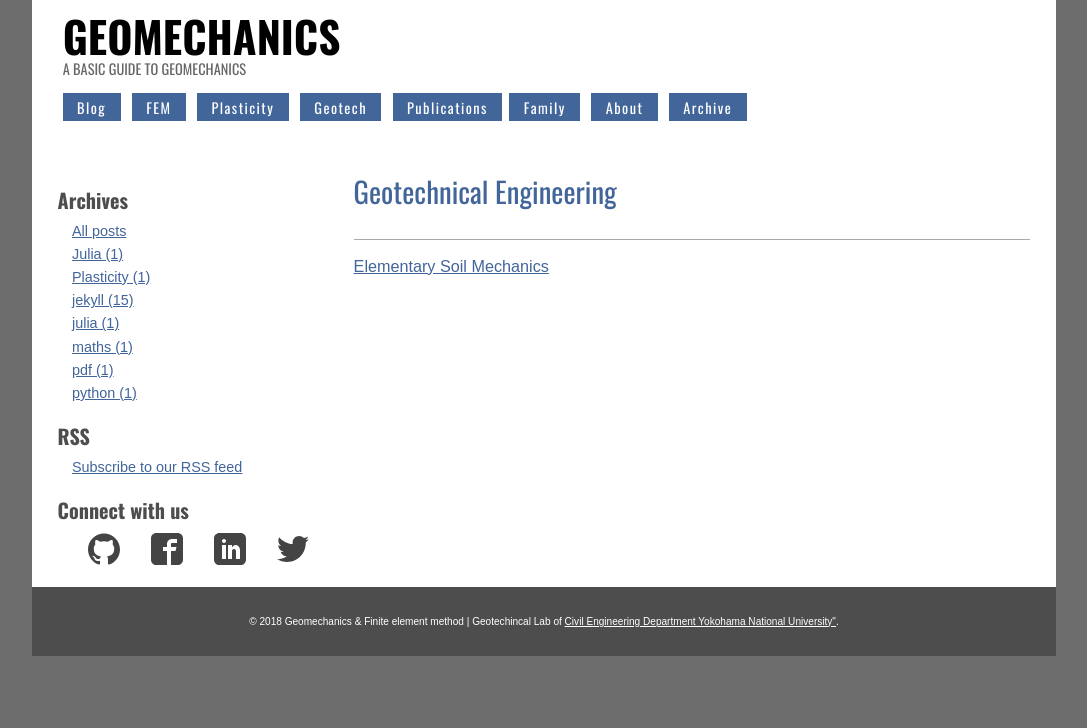
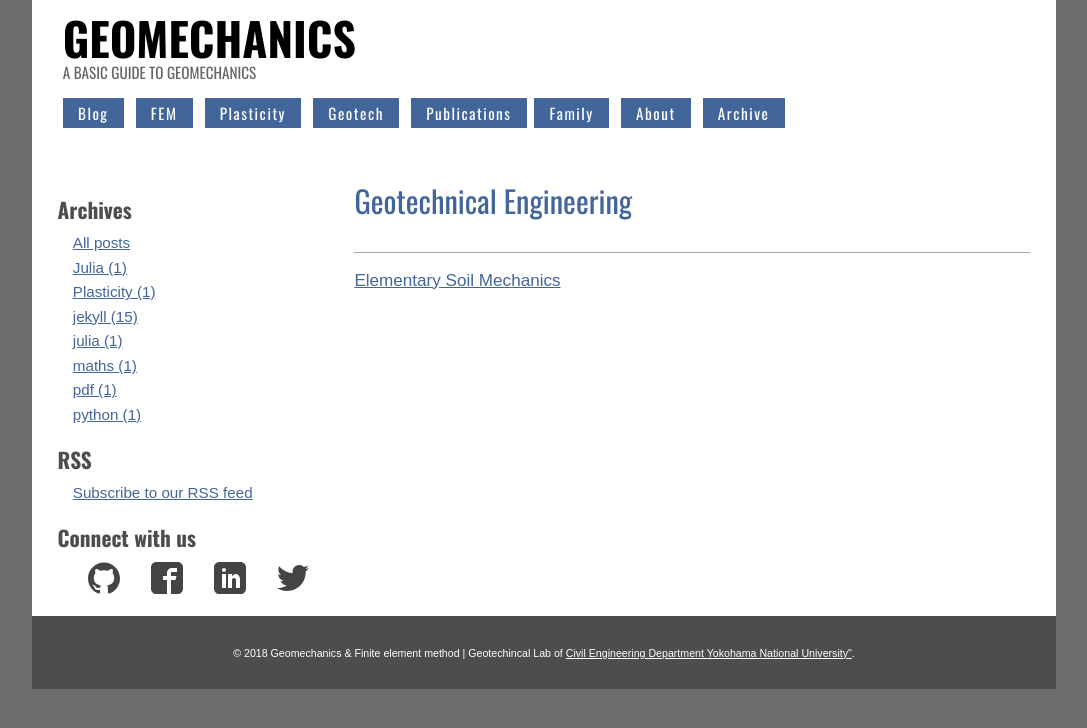
Before and after one commit to quangvunp/geomechanics, a Jekyll site: the page built from geotech.md, in a window 1280 px wide. Shown: the top 728 px of the page, without its empty margins (96-1183 px from the left). Built offline with Jekyll 4.4.1, drawn with Linux system fonts in a browser that asks for light colours.

Commit message:
Update main.css

```diff
--- a/css/main.css
+++ b/css/main.css
@@ -282,13 +282,14 @@ th {
   Global settings
 -----------------------------------------------------*/
 body {
-	font: 90% 'Arial', Georgia, serif;
+	font: 95% 'Arial', Georgia, serif;
 	background: white;
 	direction: ltr;
 }
 h1, h2, h3, h4, h5, h6 {
 	font-family: 'Oswald', 'Helvetica Narrow', Arial, sans-serif;
 	font-weight: 700;
+	font-weight: bold;
 }
 *, *:before, *:after {
 	-webkit-box-sizing: border-box;
```
